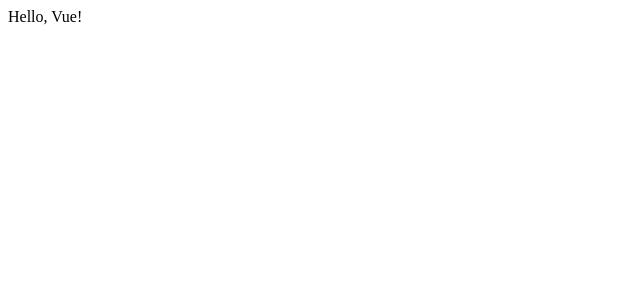
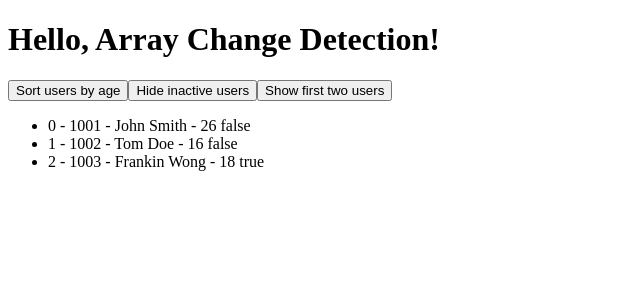
Before and after one commit to BasedBen444/vue-codealong, a Vue app: page / in a window 1280 px wide. Shown: the top 300 px of the page, without its empty margins (0-640 px from the left). Built offline with nearby package versions, Linux system fonts and the light colour scheme.

Commit message:
Array Change Detection

```diff
--- a/src/App.vue
+++ b/src/App.vue
@@ -1,11 +1,40 @@
 <template>
-  <div>Hello, Vue!</div>
+  <h1>{{ message }}</h1>
+  <button @click="sortUsersByAge">Sort users by age</button>
+  <button @click="hideInactiveUsers">Hide inactive users</button>
+  <button @click="showFirstTwoUsers">Show first two users</button>
+  <ul>
+    <li v-for="(user, index) in users" :key="user.id">
+      {{ index }} - {{ user.id }} - {{ user.name }} - {{ user.age }}
+      {{ user.isActive }}
+    </li>
+  </ul>
 </template>
 
 <script setup>
+import {ref} from 'vue'
 
+let message = ref('Hello, Array Change Detection!')
+
+const users = ref([
+  { id: 1001, name: 'John Smith', age: 26, isActive: false },
+  { id: 1002, name: 'Tom Doe', age: 16, isActive: false },
+  { id: 1003, name: 'Frankin Wong', age: 18, isActive: true }
+])
+
+function sortUsersByAge() {
+  users.value.sort((a, b) => a.age - b.age)
+}
+
+function hideInactiveUsers() {
+  users.value = users.value.filter((user) => user.isActive)
+}
+
+function showFirstTwoUsers() {
+  users.value = users.value.slice(0, 2)
+}
 </script>
 
-<style lang="scss" scoped>
+<style scoped>
 
 </style>
```
